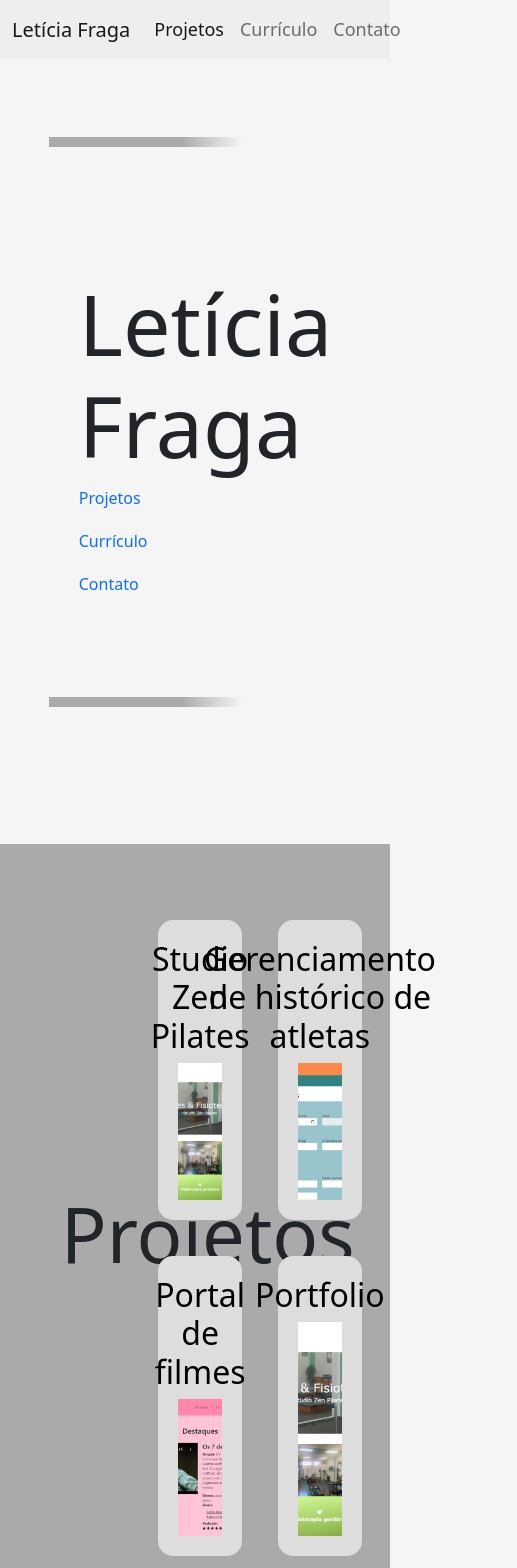
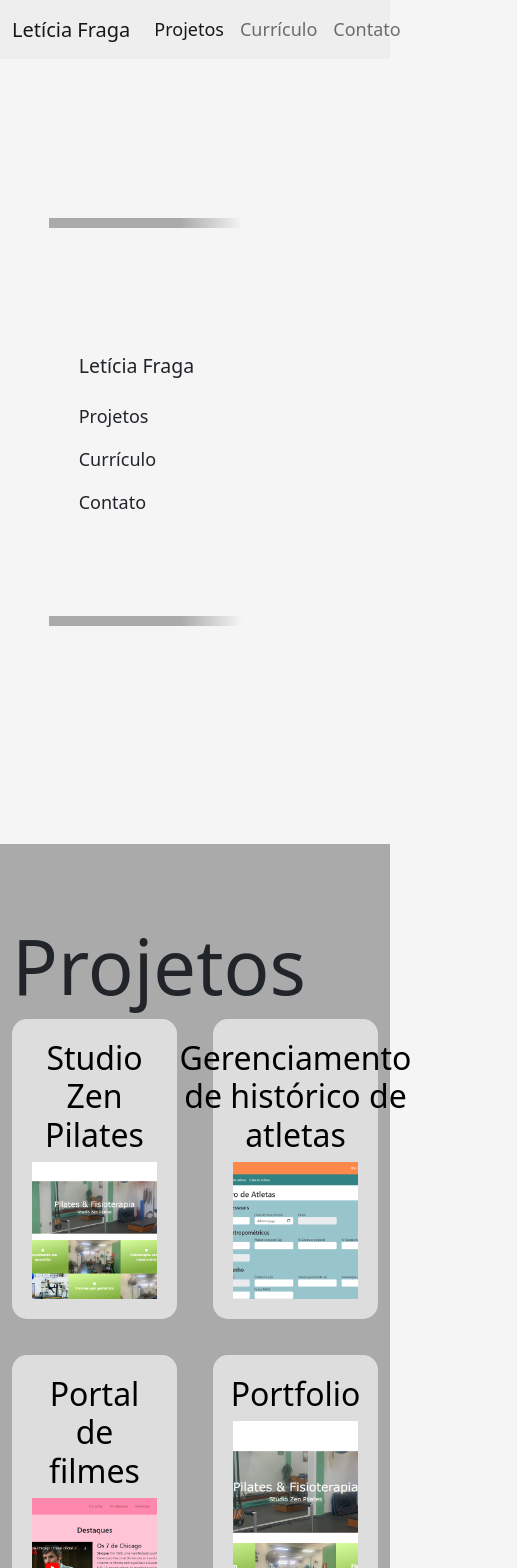
Before and after one commit to leticiafraga/leticiafraga.github.io, a React (Vite) app: page / in a window 390 px wide. Shown: the top 1568 px of the page, 517 px wide, since content can reach past the window. Built offline with nearby package versions, Linux system fonts and the light colour scheme.

Commit message:
add contact info, initial responsiveness

```diff
--- a/package.json
+++ b/package.json
@@ -9,6 +9,11 @@
     "preview": "vite preview"
   },
   "dependencies": {
+    "@fortawesome/fontawesome-svg-core": "^6.3.0",
+    "@fortawesome/free-brands-svg-icons": "^6.3.0",
+    "@fortawesome/free-regular-svg-icons": "^6.3.0",
+    "@fortawesome/free-solid-svg-icons": "^6.3.0",
+    "@fortawesome/react-fontawesome": "^0.2.0",
     "bootstrap": "^5.2.3",
     "react": "^18.2.0",
     "react-dom": "^18.2.0",
--- a/src/components/App/App.module.scss
+++ b/src/components/App/App.module.scss
@@ -8,6 +8,13 @@
     border-image: linear-gradient(to right, $bg 40%, transparent 60%) 100% 1;
   }
   h1 {
-    font-size: 10vh;
+    font-size: 5vw;
+    margin-bottom: 3vh;
+  }
+
+  @media (max-width: 992px) {
+    .container {
+      border-image: linear-gradient(to right, $bg 60%, transparent 80%) 100% 1;
+    }
   }
 }
--- a/src/components/Contact/Contact.tsx
+++ b/src/components/Contact/Contact.tsx
@@ -1,4 +1,35 @@
+import { faGithub, faLinkedinIn } from "@fortawesome/free-brands-svg-icons";
+import { faCircle, faEnvelope } from "@fortawesome/free-solid-svg-icons";
+import { FontAwesomeIcon } from "@fortawesome/react-fontawesome";
+import { ReactElement } from "react";
 import style from "./Contact.module.scss";
+
+interface SocialLink {
+  icon: ReactElement;
+  link: string;
+  bg?: ReactElement;
+}
+
+const socials: SocialLink[] = [
+  {
+    icon: <FontAwesomeIcon icon={faGithub} />,
+    link: "https://github.com/leticiafraga/",
+  },
+  {
+    icon: (
+      <FontAwesomeIcon color="#aaa" icon={faLinkedinIn} transform="shrink-5" />
+    ),
+    link: "https://www.linkedin.com/in/leticia-fraga/",
+    bg: <FontAwesomeIcon icon={faCircle} />,
+  },
+  {
+    icon: (
+      <FontAwesomeIcon color="#aaa" icon={faEnvelope} transform="shrink-5" />
+    ),
+    link: "mailto:leticiafraga55@gmail.com",
+    bg: <FontAwesomeIcon icon={faCircle} />,
+  },
+];
 
 export default function Contact() {
   return (
@@ -8,8 +39,20 @@ export default function Contact() {
       }
       id="contact"
     >
-      <div className="col-10 offset-1">
+      <div className="col-12 col-md text-center">
         <h2>Contato</h2>
+      </div>
+      <div className="col-12 col-md-7">
+        {socials.map((item) => (
+          <a href={item.link}>
+            <span className="ms-4 fa-layers fa-4x">
+              {item.bg}
+              {item.icon}
+            </span>
+          </a>
+        ))}
+        <hr />
+        <span className="ms-4">leticiafraga55@gmail.com</span>
       </div>
     </section>
   );
--- a/src/components/Projects/Projects.tsx
+++ b/src/components/Projects/Projects.tsx
@@ -47,10 +47,10 @@ export default function Projects() {
       }
       id="projects"
     >
-      <div className="col-3 offset-1">
+      <div className="col-12 col-md-3 offset-md-1">
         <h2>Projetos</h2>
       </div>
-      <div className={"col-7 " + style.wrapper}>
+      <div className={"col-12 col-md-7 " + style.wrapper}>
         {projects.map((p) => (
           <div className={style.flipCard}>
             <a target="_blank" href={p.link} className={style.flipCardInner}>
--- a/src/components/Resume/Resume.tsx
+++ b/src/components/Resume/Resume.tsx
@@ -10,10 +10,10 @@ export default function Resume() {
       id="resume"
     >
       <div className="col-1" />
-      <div className="col-5 text-end">
+      <div className="col-12 col-md text-center text-md-end">
         <h2>Currículo</h2>
       </div>
-      <div className="col-4 offset-1">
+      <div className="col-12 col-md-4 offset-md-1">
         <h3>Experiência</h3>
         <ul>
           <li>Estágio em Desenvolvimento de Software, Minds Digital</li>
--- a/src/index.scss
+++ b/src/index.scss
@@ -7,7 +7,7 @@ body {
 
 a {
   text-decoration: none;
-  font-size: 16px;
+  color: inherit;
 }
 
 nav {
@@ -26,7 +26,6 @@ h3 {
   font-size: 2rem;
 }
 
-
 img {
   max-height: 100%;
   max-width: 100%;
```
Also changed, not shown: src/components/App/App.tsx (+6 -1 lines), 2 other files (tests, documents, lock files or other folders).
